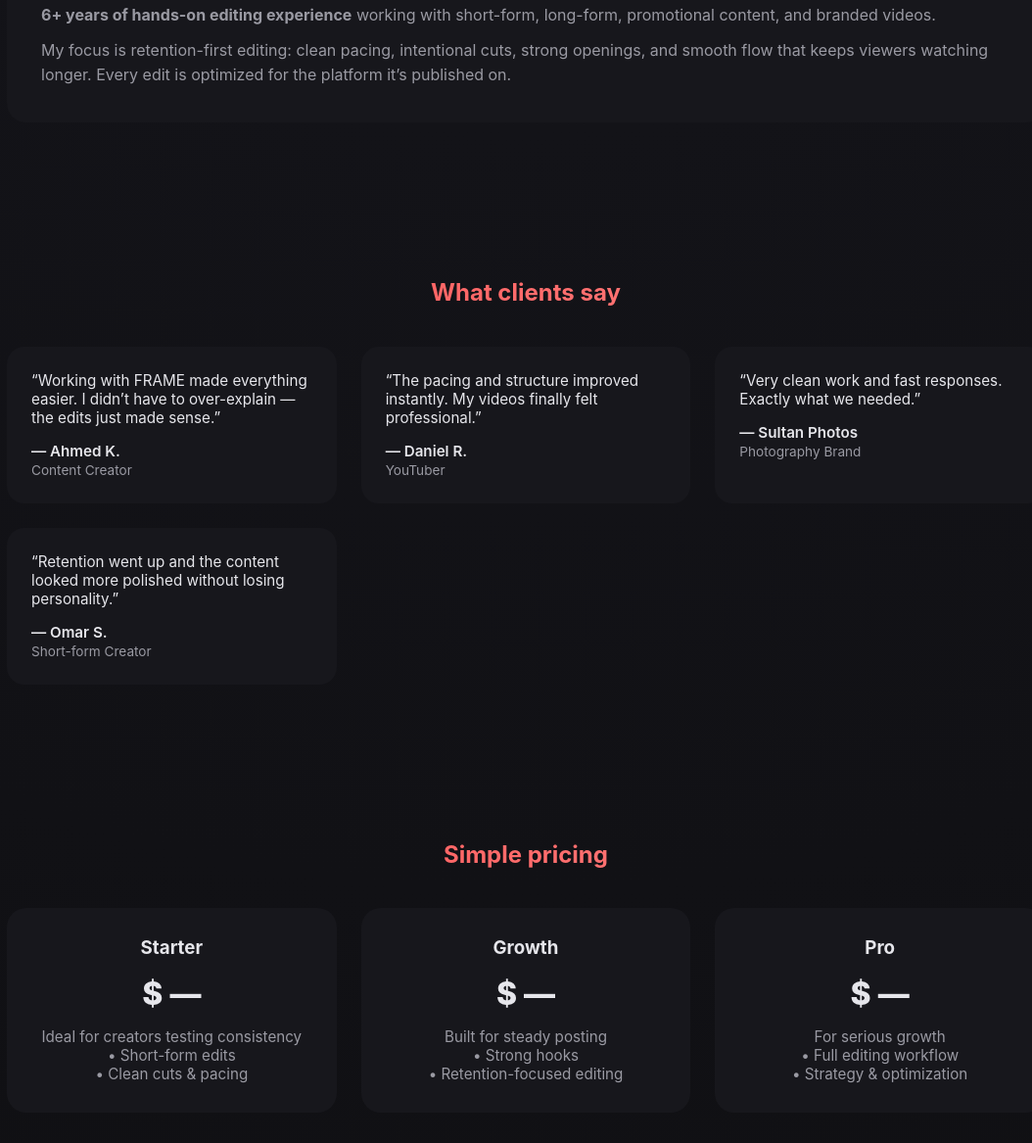
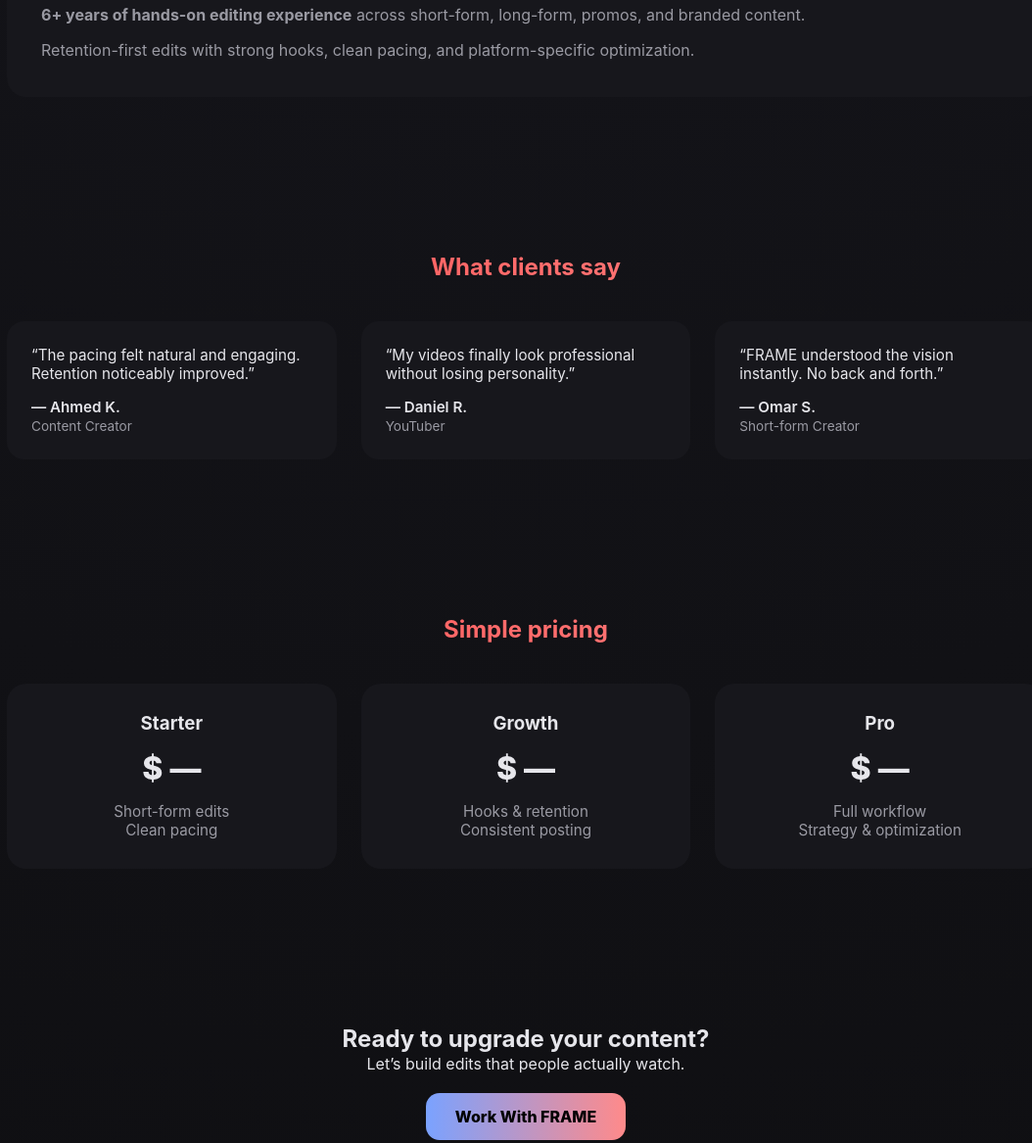
Before and after one commit to FrameMediaStudio/FrameMediaStudio, a plain HTML site: page index.html in a window 1280 px wide. Shown: the part 643-1810 px from the top of the page at 98% size, without its empty margins (103-1157 px from the left). Drawn offline with Linux system fonts and the light colour scheme.

Commit message:
Update index.html

```diff
--- a/index.html
+++ b/index.html
@@ -222,117 +222,53 @@
 
 <section class="tabs">
   <div class="tab-buttons">
-    <button class="tab-btn active" onclick="openTab('video')">Video Editor</button>
-    <button class="tab-btn" onclick="openTab('design')">Graphic Designer</button>
-    <button class="tab-btn" onclick="openTab('social')">Social Media Manager</button>
+    <button class="tab-btn active" onclick="openTab('video', this)">Video Editor</button>
+    <button class="tab-btn" onclick="openTab('design', this)">Graphic Designer</button>
+    <button class="tab-btn" onclick="openTab('social', this)">Social Media Manager</button>
   </div>
 
   <div id="video" class="tab-content active">
     <h2 class="gradient">Video Editing</h2>
-    <p>
-      <strong>6+ years of hands-on editing experience</strong> working with short-form,
-      long-form, promotional content, and branded videos.
-    </p>
-    <p>
-      My focus is retention-first editing: clean pacing, intentional cuts,
-      strong openings, and smooth flow that keeps viewers watching longer.
-      Every edit is optimized for the platform it’s published on.
-    </p>
+    <p><strong>6+ years of hands-on editing experience</strong> across short-form, long-form, promos, and branded content.</p>
+    <p>Retention-first edits with strong hooks, clean pacing, and platform-specific optimization.</p>
   </div>
 
   <div id="design" class="tab-content">
     <h2 class="gradient">Graphic Design</h2>
-    <p>
-      Thumbnails, visuals, and layouts designed with one goal in mind:
-      <strong>getting attention without feeling clickbait.</strong>
-    </p>
-    <p>
-      I focus on contrast, hierarchy, and clarity so the message is understood
-      instantly — whether it’s a thumbnail, post, or brand visual.
-    </p>
+    <p>Brand-focused visuals, thumbnails, and layouts designed for clarity and impact.</p>
+    <p>Every design supports content performance — not just aesthetics.</p>
   </div>
 
   <div id="social" class="tab-content">
     <h2 class="gradient">Social Media Management</h2>
-    <p>
-      I help creators build consistency and structure without burning out.
-      From content planning to posting flow and optimization.
-    </p>
-    <p>
-      The goal isn’t just more posts — it’s smarter content that performs
-      better over time.
-    </p>
+    <p>Content planning, posting structure, and optimization without burnout.</p>
+    <p>Smarter strategy that compounds growth over time.</p>
   </div>
 </section>
 
 <section class="testimonials">
   <h2 class="gradient">What clients say</h2>
-  <div class="testimonial-grid">
-
-    <div class="testimonial">
-      “Working with FRAME made everything easier. I didn’t have to over-explain —
-      the edits just made sense.”
-      <strong>— Ahmed K.</strong>
-      <span>Content Creator</span>
-    </div>
-
-    <div class="testimonial">
-      “The pacing and structure improved instantly. My videos finally felt
-      professional.”
-      <strong>— Daniel R.</strong>
-      <span>YouTuber</span>
-    </div>
-
-    <div class="testimonial">
-      “Very clean work and fast responses. Exactly what we needed.”
-      <strong>— Sultan Photos</strong>
-      <span>Photography Brand</span>
-    </div>
-
-    <div class="testimonial">
-      “Retention went up and the content looked more polished without losing
-      personality.”
-      <strong>— Omar S.</strong>
-      <span>Short-form Creator</span>
-    </div>
-
-  </div>
+  <div class="testimonial-grid" id="testimonialGrid"></div>
 </section>
 
 <section class="pricing">
   <h2 class="gradient">Simple pricing</h2>
   <div class="pricing-grid">
-
     <div class="price-card">
       <h3>Starter</h3>
       <div class="price">$ —</div>
-      <p>
-        Ideal for creators testing consistency<br>
-        • Short-form edits<br>
-        • Clean cuts & pacing
-      </p>
+      <p>Short-form edits<br>Clean pacing</p>
     </div>
-
     <div class="price-card">
       <h3>Growth</h3>
       <div class="price">$ —</div>
-      <p>
-        Built for steady posting<br>
-        • Strong hooks<br>
-        • Retention-focused editing
-      </p>
+      <p>Hooks & retention<br>Consistent posting</p>
     </div>
-
     <div class="price-card">
       <h3>Pro</h3>
       <div class="price">$ —</div>
-      <p>
-        For serious growth<br>
-        • Full editing workflow<br>
-        • Strategy & optimization
-      </p>
+      <p>Full workflow<br>Strategy & optimization</p>
     </div>
-
   </div>
 </section>
 
@@ -348,12 +284,47 @@
 </footer>
 
 <script>
-function openTab(tabId) {
+const testimonials = {
+  video: [
+    { text: "The pacing felt natural and engaging. Retention noticeably improved.", name: "Ahmed K.", role: "Content Creator" },
+    { text: "My videos finally look professional without losing personality.", name: "Daniel R.", role: "YouTuber" },
+    { text: "FRAME understood the vision instantly. No back and forth.", name: "Omar S.", role: "Short-form Creator" }
+  ],
+  design: [
+    { text: "The logo and visuals matched our brand perfectly.", name: "Lina M.", role: "Startup Founder" },
+    { text: "Our thumbnails started getting more clicks immediately.", name: "Chris T.", role: "Creator" },
+    { text: "Clean, modern, and exactly what we needed.", name: "Sultan Photos", role: "Photography Brand" }
+  ],
+  social: [
+    { text: "Posting became structured and stress-free.", name: "Nadia A.", role: "Personal Brand" },
+    { text: "Reach and consistency improved within weeks.", name: "Yusuf H.", role: "Creator" },
+    { text: "Finally had a strategy instead of guessing.", name: "Mark D.", role: "Online Coach" }
+  ]
+};
+
+function renderTestimonials(type) {
+  const grid = document.getElementById("testimonialGrid");
+  grid.innerHTML = "";
+  testimonials[type].forEach(t => {
+    grid.innerHTML += `
+      <div class="testimonial">
+        “${t.text}”
+        <strong>— ${t.name}</strong>
+        <span>${t.role}</span>
+      </div>
+    `;
+  });
+}
+
+function openTab(tabId, btn) {
   document.querySelectorAll('.tab-content').forEach(t => t.classList.remove('active'));
   document.querySelectorAll('.tab-btn').forEach(b => b.classList.remove('active'));
   document.getElementById(tabId).classList.add('active');
-  event.target.classList.add('active');
+  btn.classList.add('active');
+  renderTestimonials(tabId);
 }
+
+renderTestimonials("video");
 </script>
 
 </body>
```
